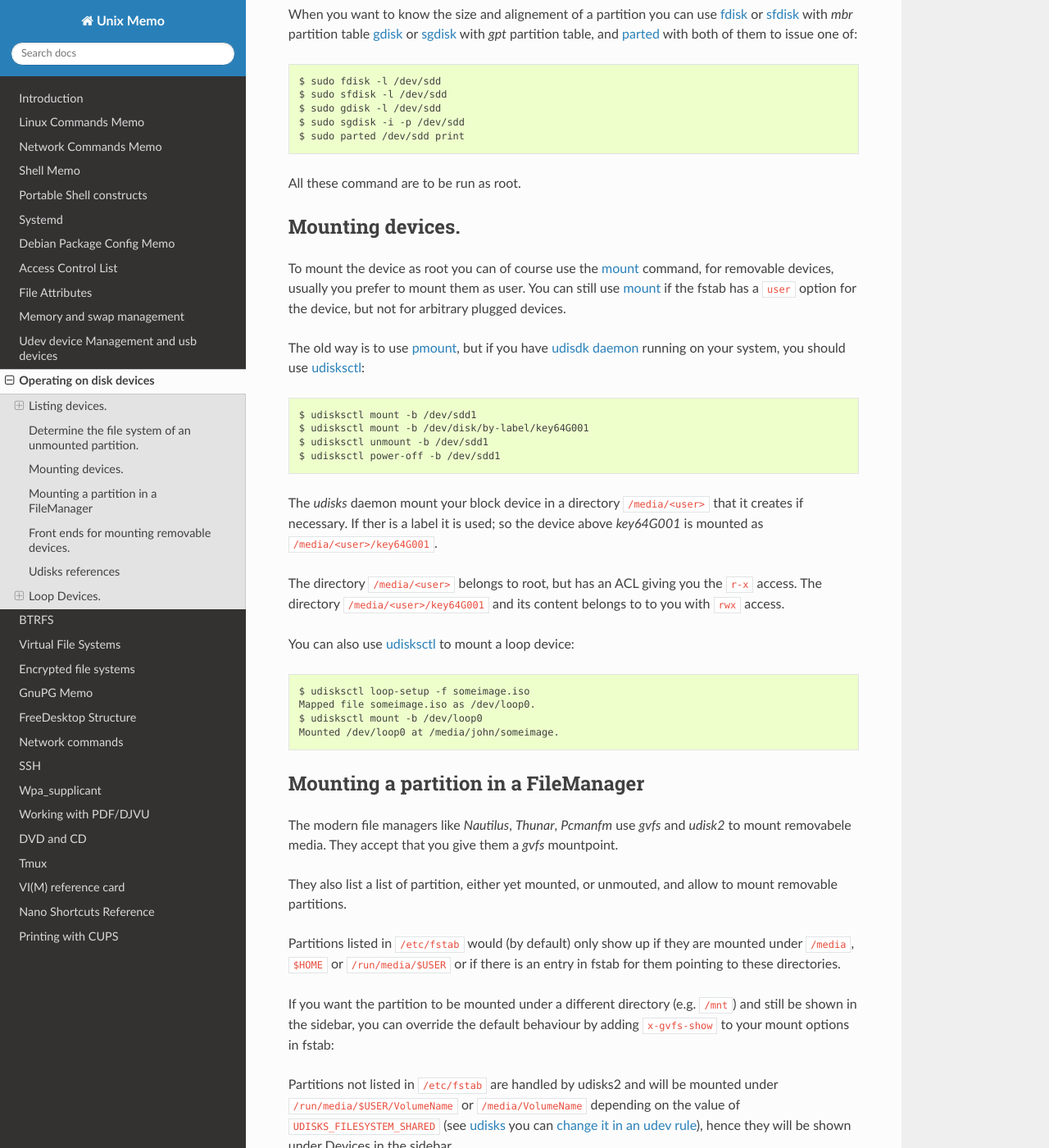
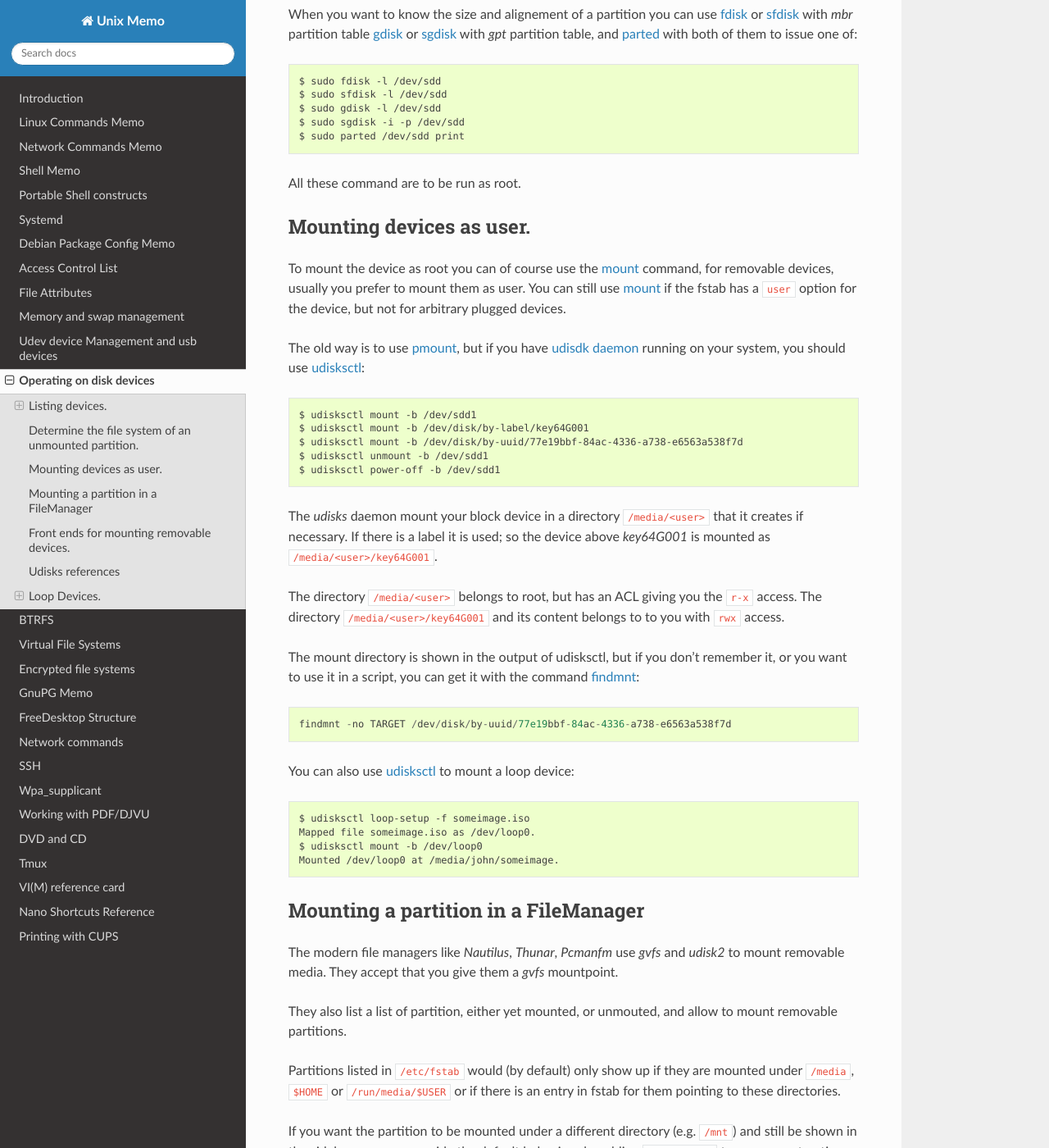
Before and after one commit to marczz/unix_memo, a Sphinx documentation site: the page built from source/devices.rst, in a window 1280 px wide and 1400 px high, scrolled down 3783 px. Shown: the whole window at 82% size. Built offline with Sphinx 7.4.7 and the Read the Docs theme 2.0.0, drawn with Linux system fonts in a browser that asks for light colours; pages that are not in the unit, such as notebooks, are missing from menus; the version number could not be read and is left out; some of the changed text lies outside the part shown.

Commit message:
devices.rst: use findmnt after udisksctl mount.
And some syntax fixes.

```diff
--- a/source/devices.rst
+++ b/source/devices.rst
@@ -6,7 +6,7 @@ Operating on disk devices
 Listing devices.
 ----------------
 
-.. _lsblk:
+..  _lsblk:
 
 Using ``lsblk``.
 ~~~~~~~~~~~~~~~~
@@ -82,7 +82,7 @@ There are many way to know what partitions compose your storage
 devices like
 :ref:`proc filesystem <devices_proc_sys_fs>`, the
 :ref:`dev filesystem <dev_fs>`, or the commands: :man:`fdisk`, :man:`sfdisk`,
-:man:`gdisk`, :man:`sgdisk` or :man:`parted`.
+:man:`gdisk`, :man:`sgdisk` or `parted`_.
 
 You may have to use a second level when the partition is not a
 physical partition but a logical partition.
@@ -173,9 +173,8 @@ Using the *dev* filesystem.
 `/dev` entry also used symlinks to find device by *label*, *id*,
 or *uuid*, you may need to use also the option  ``--dereference`` (``-L``).
 
-:man:`file` give you how the type of boot sector of device, the type
-of partition, it can detect also the physical volumes of *LVM* and
-their *UUID*.
+:man:`file -s <file>` give dor a  device the type of boot sector, for a partition the
+file system type or  *LVM*  physical volumes and the *UUID*.
 ::
 
     $ sudo file -s /dev/dm-*
@@ -224,8 +223,8 @@ All these command are to be run as root.
 
 ..  _udisksctl_mount:
 
-Mounting devices.
------------------
+Mounting devices as user.
+-------------------------
 
 To mount the device as root you can of course use the :man:`mount`
 command, for removable devices, usually you prefer to mount them as
@@ -240,17 +239,25 @@ The old way is to use :man:`pmount`, but if you have
 
     $ udisksctl mount -b /dev/sdd1
     $ udisksctl mount -b /dev/disk/by-label/key64G001
+    $ udisksctl mount -b /dev/disk/by-uuid/77e19bbf-84ac-4336-a738-e6563a538f7d
     $ udisksctl unmount -b /dev/sdd1
     $ udisksctl power-off -b /dev/sdd1
 
 The *udisks* daemon mount your block device in a directory
-``/media/<user>`` that it creates if necessary. If ther is a label it is
+``/media/<user>`` that it creates if necessary. If there is a label it is
 used; so the device above *key64G001* is mounted as
 ``/media/<user>/key64G001``.
 
 The directory ``/media/<user>`` belongs to root, but has an ACL giving
 you the ``r-x`` access. The directory ``/media/<user>/key64G001`` and
 its content belongs to to you with ``rwx`` access.
+
+The mount directory is shown in the output of udisksctl, but if you don't remember it,
+or you want to use it in a script, you can get it with the command :man:`findmnt`:
+
+::
+
+    findmnt -no TARGET /dev/disk/by-uuid/77e19bbf-84ac-4336-a738-e6563a538f7d
 
 You can also use `udisksctl`_ to mount a loop device:
 
@@ -266,7 +273,7 @@ Mounting a partition in a FileManager
 -------------------------------------
 
 The modern file managers like *Nautilus*, *Thunar*, *Pcmanfm* use
-*gvfs* and *udisk2* to mount removabele media. They accept that you
+*gvfs* and *udisk2* to mount removable media. They accept that you
 give them a *gvfs* mountpoint.
 
 They also list a list of partition, either yet mounted, or unmouted,
```
Also changed, not shown: other parts of source/devices.rst (+4 -0 lines).
